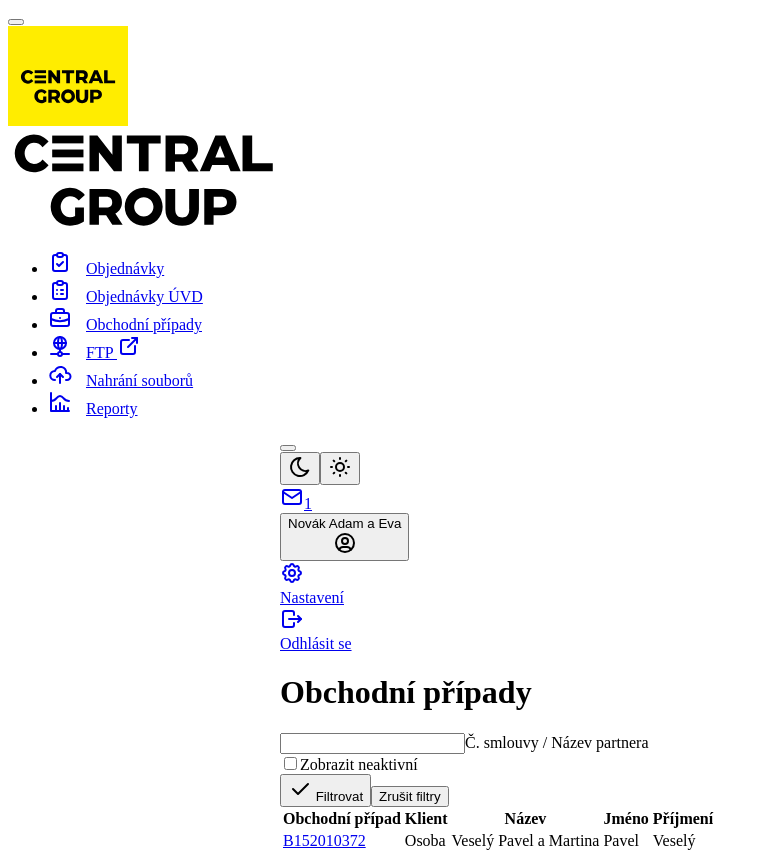
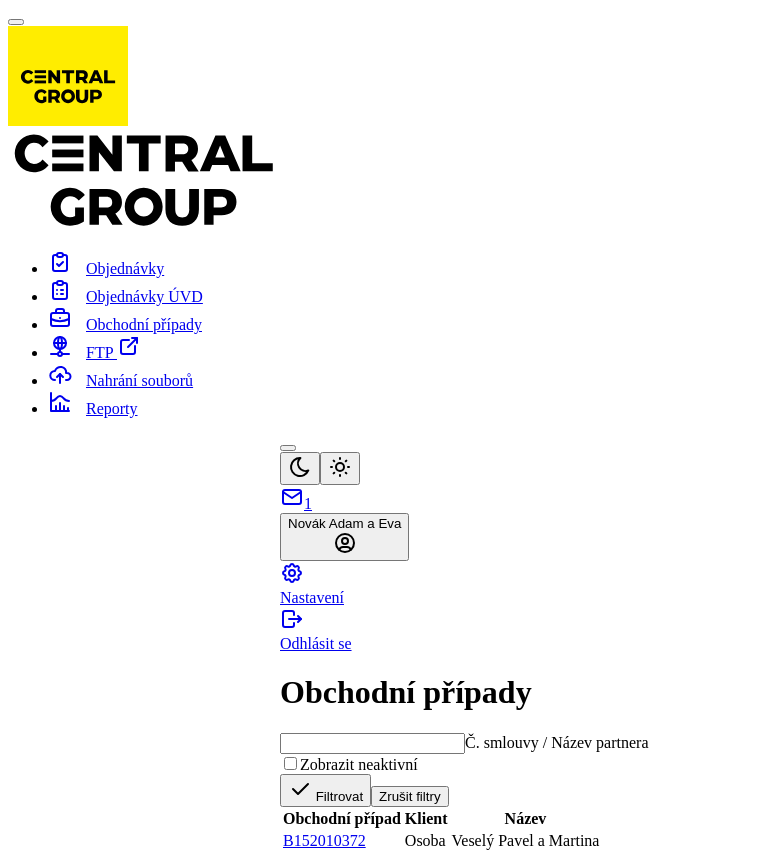
Before and after one commit to TomVitha/ois-vue, a Vue app: page /dois/obchodni-pripady in a window 1280 px wide. Shown: the whole page, without its empty margins (0-768 px from the left). Built offline with nearby package versions, Linux system fonts and the light colour scheme.

Commit message:
Remove table Name and Surname columns

```diff
--- a/src/views/DOIS/ObchodniPripady.vue
+++ b/src/views/DOIS/ObchodniPripady.vue
@@ -57,8 +57,6 @@
                   <th class="w-1">Obchodní případ</th>
                   <th>Klient</th>
                   <th>Název</th>
-                  <th>Jméno</th>
-                  <th>Příjmení</th>
                 </tr>
               </thead>
               <tbody>
@@ -69,8 +67,6 @@
                   </td>
                   <td>Osoba</td>
                   <td>Veselý Pavel a Martina</td>
-                  <td>Pavel</td>
-                  <td>Veselý</td>
                 </tr>
               </tbody>
             </table>
```
